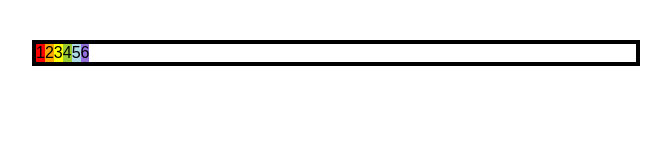
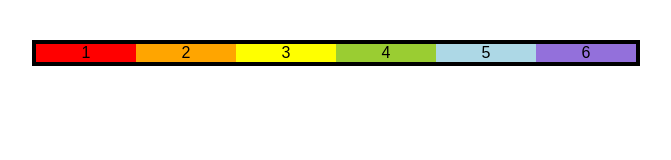
Before and after one commit to chungthehao/CSS-Layouts---From-Float-to-Flexbox-and-Grid, a plain HTML site: page Flexbox/flexible-sizing.html in a window 1280 px wide. Shown: the whole page, without its empty margins (6-677 px from the left). Drawn offline with Linux system fonts and the light colour scheme.

Commit message:
flex-basis (initial size, not guaranteed) there's enough space ok, if not then shrink/grow according to the first 2 values

```diff
--- a/Flexbox/flexible-sizing.html
+++ b/Flexbox/flexible-sizing.html
@@ -21,8 +21,8 @@
       section > div {
         text-align: center;
 
-        /*grow shrink basis*/
-        /*   flex: 0 1 auto;  */
+        /*grow shrink basis (default values: 0 1 auto)*/
+        flex: 0 1 100px;
       }
 
       /* Individual flex items */
```
